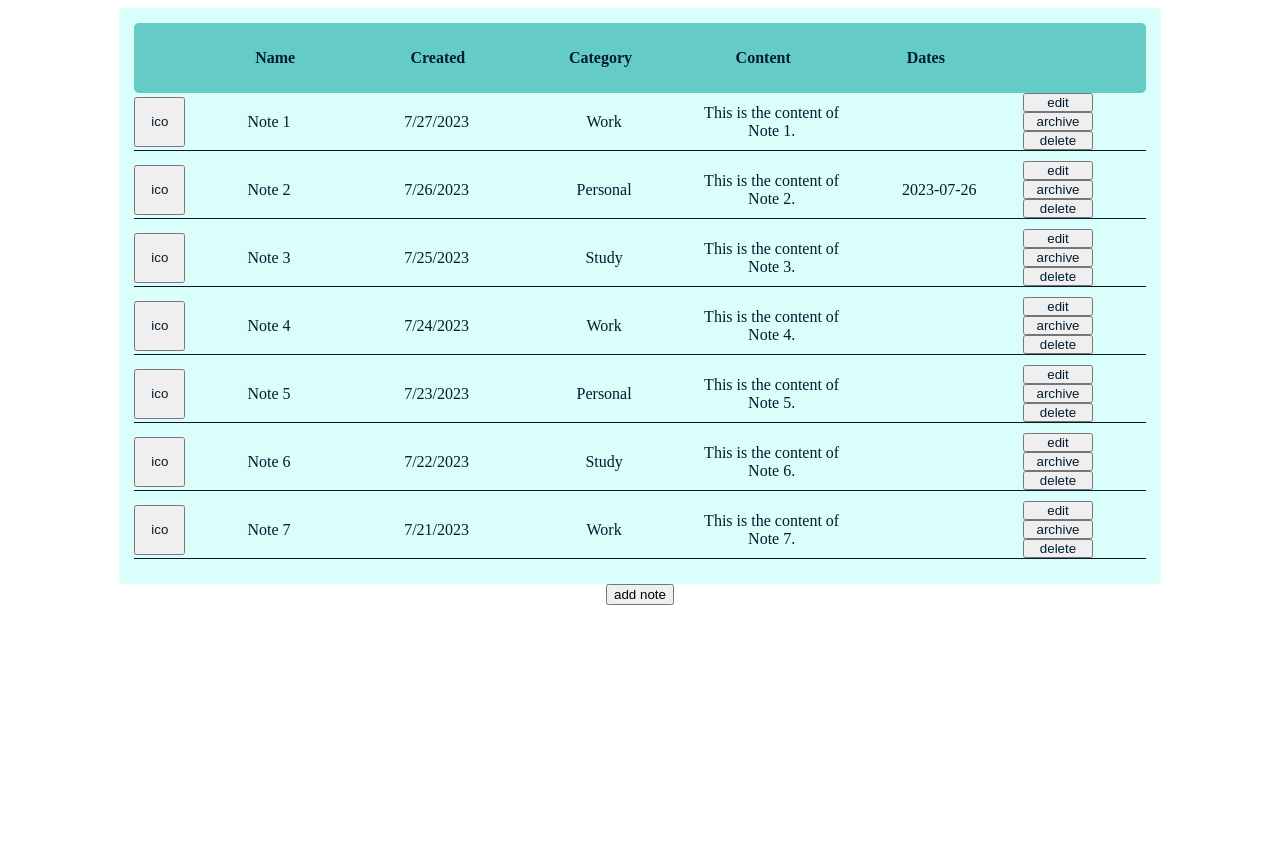
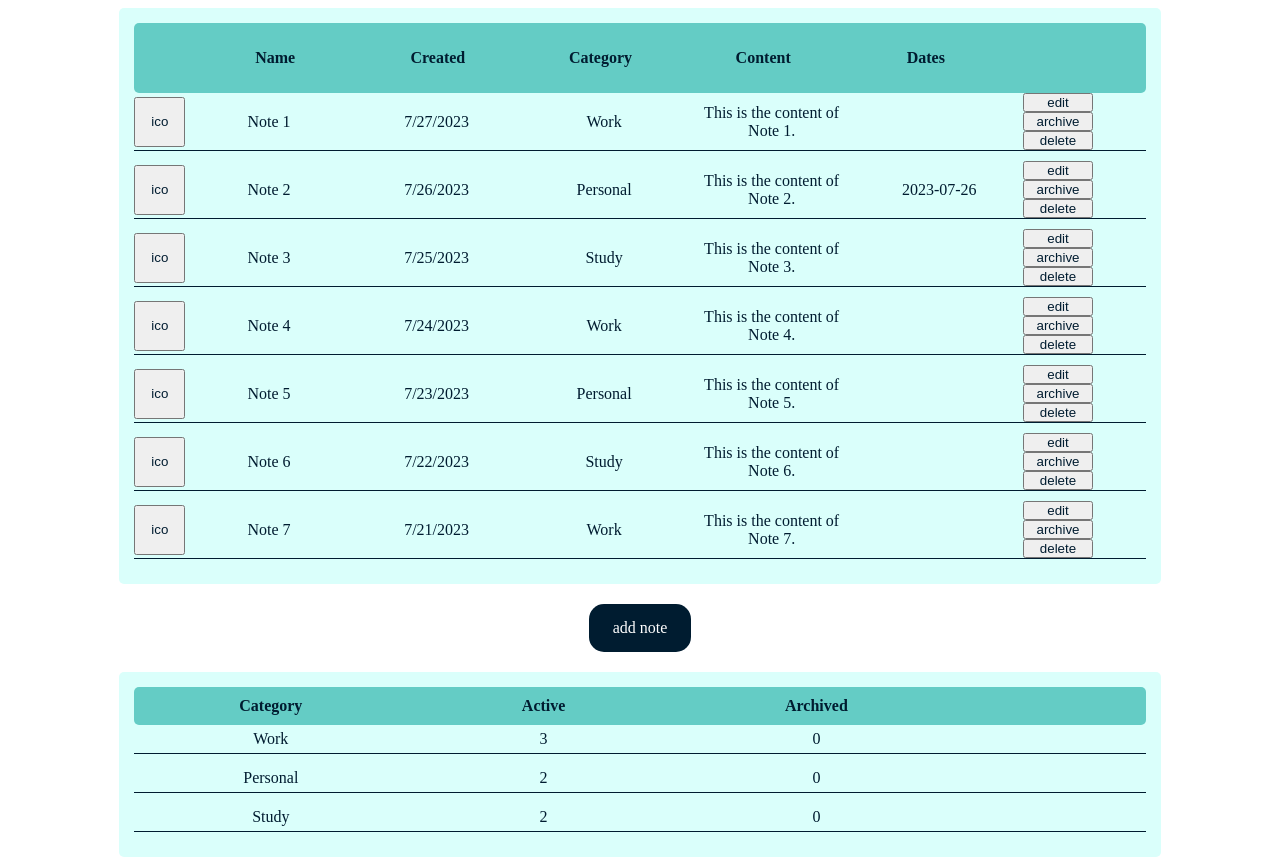
Before and after one commit to bohdanshcherba/notes-pure-js, a plain HTML site: page index.html in a window 1280 px wide. Before the commit the page ends 800 px from the top, so only its background shows below. Drawn offline with Linux system fonts and the light colour scheme.

Commit message:
add count categories

```diff
--- a/index.html
+++ b/index.html
@@ -20,12 +20,21 @@
         <div class="content">
 
         </div>
-
-
     </div>
     <div class="add_note">
         <button class="add_note_btn">add note</button>
     </div>
+    <div class="table">
+        <div class="row table_header">
+            <div class="table_header_item">Category</div>
+            <div class="table_header_item">Active</div>
+            <div class="table_header_item">Archived</div>
+        </div>
+        <div class="categories_content">
+
+        </div>
+    </div>
+
 </div>
 <div class="modal visible">
     <p>Note name</p>
--- a/index.js
+++ b/index.js
@@ -1,10 +1,11 @@
 
 
-import {render_table} from "./table.js";
-import {add_note, notes} from "./state.js";
+import {render_table, render_table_categories} from "./table.js";
+import {add_note, categories, notes} from "./state.js";
 import {open_modal} from "./modal.js";
 
 render_table(notes)
+
 
 const add_btn = document.querySelector('.add_note_btn')
 
--- a/modal.js
+++ b/modal.js
@@ -32,15 +32,16 @@ export const open_modal = (
         const content = modal.children[3].value
         const category = modal.children[4].children[1].value
 
-        if (name !== '') {
+        if (name !== '' && category !== '') {
 
             onSave(name, content, category)
 
             modal.children[1].value = ''
             modal.children[3].value = ''
             modal.classList.add('visible')
+            modal_save_btn.removeEventListener('click',onClick)
         }
-        modal_save_btn.removeEventListener('click',onClick)
+
     }
 
     modal_save_btn.addEventListener('click', onClick)
--- a/state.js
+++ b/state.js
@@ -17,9 +17,7 @@ const mock_notes = [
         category: 'Personal',
         content: 'This is the content of Note 2.',
         archived: false,
-
         dates: ['2023-07-26']
-
     },
     {
         id: 3,
@@ -76,20 +74,20 @@ const mock_categories = [
     {
         id: 1,
         name: 'Work',
-        count_active: 2,
-        count_archived: 1
+        count_active: 3,
+        count_archived: 0
     },
     {
         id: 2,
         name: 'Personal',
-        count_active: 1,
-        count_archived: 1
+        count_active: 2,
+        count_archived: 0
     },
     {
         id: 3,
         name: 'Study',
-        count_active: 1,
-        count_archived: 2
+        count_active: 2,
+        count_archived: 0
     },
 
 ];
@@ -97,6 +95,14 @@ export let notes = mock_notes
 export let categories = mock_categories
 export const delete_note = (item) => {
     notes = notes.filter(i => i.id !== item.id);
+    let indexOfObjectToUpdate = categories.findIndex(obj => obj.name === item.category)
+    if (item.archived){
+        categories[indexOfObjectToUpdate].count_archived -= 1
+    }else{
+        categories[indexOfObjectToUpdate].count_active -= 1
+
+    }
+
 }
 export const add_note = ({name, category, content}) => {
     notes.push({
@@ -108,6 +114,8 @@ export const add_note = ({name, category, content}) => {
         dates: extractDatesFromText(content),
         archived: false,
     },)
+    let indexOfObjectToUpdate = categories.findIndex(obj => obj.name === category)
+    categories[indexOfObjectToUpdate].count_active += 1
 }
 
 export const update_note = ({id, name, category, content, archived}) => {
@@ -117,7 +125,18 @@ export const update_note = ({id, name, category, content, archived}) => {
         notes = notes.map((obj, index) =>
             index === indexOfObjectToUpdate ? {...obj, ...{id, name, category, content, archived}} : obj
         )
-    }else{
+        let index = categories.findIndex(obj => obj.name === category)
+        if (archived){
+            categories[index].count_active -= 1
+            categories[index].count_archived += 1
+        }else{
+            categories[index].count_active += 1
+            categories[index].count_archived -= 1
+
+        }
+
+
+    } else {
         add_note({name, category, content})
     }
 }
--- a/style.css
+++ b/style.css
@@ -86,7 +86,20 @@ p, h1 {
 }
 
 .add_note {
+    margin: 20px 0;
+}
+.add_note_btn {
+    appearance: none;
 
+    border: 0;
+    color: #fff;
+    cursor: pointer;
+    font: inherit;
+    font-weight: 500;
+    line-height: 1;
+    padding: 1em 1.5em;
+    background-color: #001C30;
+    border-radius: 15px;
 }
 
 .modal{
--- a/table.js
+++ b/table.js
@@ -1,8 +1,9 @@
-import {delete_note, notes, update_note} from "./state.js";
+import {categories, delete_note, notes, update_note} from "./state.js";
 import {open_modal} from "./modal.js";
 
 const keys = ['name', 'created', 'category', 'content', 'dates']
 const table = document.getElementsByClassName('content')[0]
+const table_categories = document.getElementsByClassName('categories_content')[0]
 
 const onEdit = (item) => {
     open_modal({
@@ -80,10 +81,33 @@ const add_row = (item) => {
     return item
 }
 
+const add_row_category = (item) => {
+    const row = document.createElement('div')
+    row.classList.add('row', 'table_row')
+
+
+
+    const keys= ['name','count_active', 'count_archived']
+    keys.map(key=>{
+        const column = document.createElement('div')
+        column.classList.add('table_item')
+        column.textContent = item[key]
+        row.appendChild(column)
+    })
+    table_categories.appendChild(row)
+}
+
 export const render_table = (data) => {
     table.innerHTML = ''
     data.map((item) => {
         add_row(item)
     })
+    render_table_categories(categories)
+}
 
+export const render_table_categories = (data) => {
+    table_categories.innerHTML = ''
+  data.map((item)=>{
+      add_row_category(item)
+  })
 }
```
